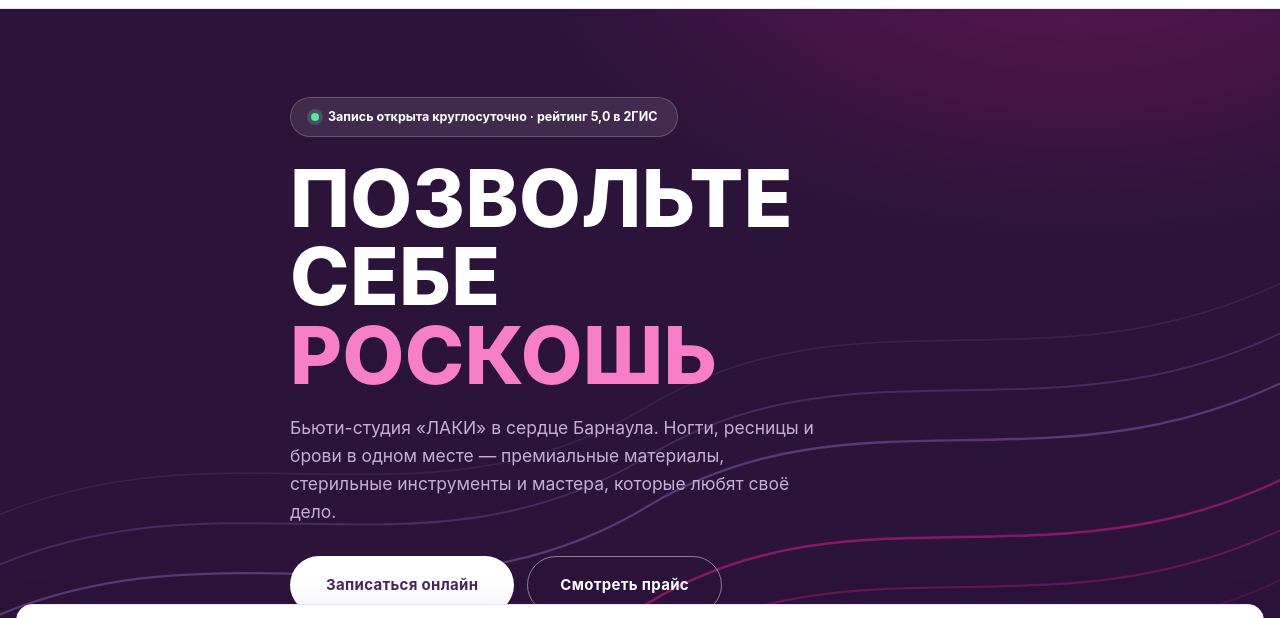
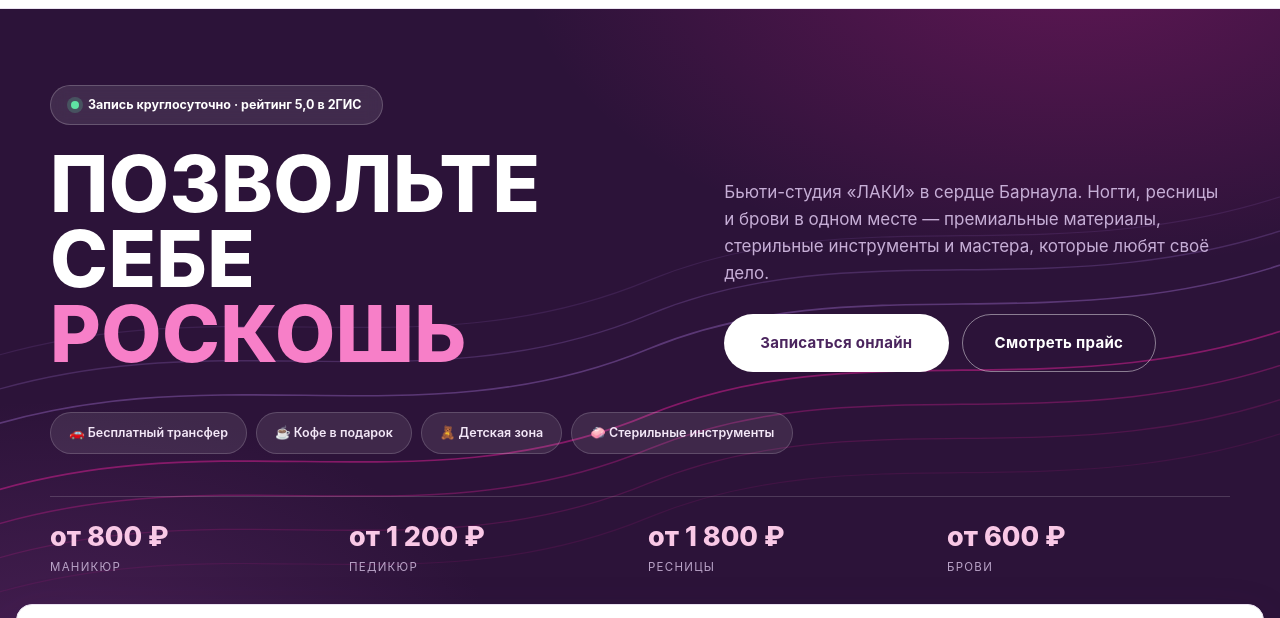
Before and after one commit to Tonys5794/laki, a plain HTML site: page index.html in a window 1280 px wide. Shown: the part 106-724 px from the top of the page. Drawn offline with Linux system fonts and the light colour scheme.

Commit message:
Add files via upload

```diff
--- a/index.html
+++ b/index.html
@@ -79,34 +79,36 @@ header{position:sticky;top:0;z-index:60;background:rgba(255,255,255,.94);backdro
   background:radial-gradient(900px 520px at 84% -10%, rgba(214,31,147,.30), transparent 62%),
              radial-gradient(760px 480px at 4% 108%, rgba(112,50,123,.42), transparent 60%)}
 .hero .waves{position:absolute;inset:auto 0 0 0;width:100%;height:78%;z-index:0;pointer-events:none}
-.hero-in{position:relative;z-index:1;padding:88px 0 78px;max-width:700px}
-@media(max-width:960px){.hero-in{padding:58px 0 54px;max-width:none}}
-.hero h1{font-size:clamp(38px,6.6vw,80px);line-height:.98;margin-bottom:20px;color:#fff}
+.hero-in{position:relative;z-index:1;padding:76px 0 60px}
+@media(max-width:960px){.hero-in{padding:52px 0 46px}}
+/* заголовок слева, текст с кнопками справа — чтобы не копилось в одну колонку */
+.hero-grid{display:grid;grid-template-columns:1.1fr .9fr;gap:56px;align-items:end}
+@media(max-width:960px){.hero-grid{grid-template-columns:1fr;gap:28px;align-items:start}}
+.hero h1{font-size:clamp(38px,6.2vw,78px);line-height:.96;margin:0;color:#fff}
 .hero h1 span{display:block}
 .hero h1 .accent{color:#f77fc8}
-.hero .lead{color:#c6aed6;font-size:17.5px;max-width:540px}
+.hero .lead{color:#c6aed6;font-size:17px;margin-bottom:26px}
 .pill{display:inline-flex;align-items:center;gap:9px;background:rgba(255,255,255,.1);
   border:1px solid rgba(255,255,255,.2);backdrop-filter:blur(8px);
   border-radius:100px;padding:9px 20px;font-size:12.5px;font-weight:700;color:#fff;margin-bottom:22px}
 .pill i{width:8px;height:8px;border-radius:50%;background:#5fe3a3;box-shadow:0 0 0 4px rgba(95,227,163,.22)}
-.hero .cta{display:flex;gap:13px;flex-wrap:wrap;margin-top:30px}
+.hero .cta{display:flex;gap:13px;flex-wrap:wrap}
 .hero .btn.solid{background:#fff;color:var(--violet);padding:17px 36px;font-size:15px}
 .hero .btn.solid:hover{box-shadow:0 14px 32px rgba(0,0,0,.3)}
 .hero .btn.line{border:1.5px solid rgba(255,255,255,.45);color:#fff;background:transparent;
   padding:16px 32px;font-size:15px}
 .hero .btn.line:hover{background:rgba(255,255,255,.12);color:#fff}
-.perks-row{display:flex;gap:9px;flex-wrap:wrap;margin-top:30px}
+.perks-row{display:flex;gap:9px;flex-wrap:wrap;margin-top:40px}
 .perks-row span{display:inline-flex;align-items:center;gap:8px;background:rgba(255,255,255,.09);
   border:1px solid rgba(255,255,255,.17);border-radius:100px;padding:10px 18px;font-size:12.5px;
   font-weight:600;color:#f3e7f7}
-.hero-prices{display:flex;flex-wrap:wrap;margin-top:38px;
+.hero-prices{display:flex;flex-wrap:wrap;gap:16px;justify-content:space-between;margin-top:42px;
   border-top:1px solid rgba(255,255,255,.16);padding-top:24px}
-.hero-prices div{padding-right:28px;margin-right:28px;border-right:1px solid rgba(255,255,255,.16)}
-.hero-prices div:last-child{border-right:0;margin-right:0;padding-right:0}
-.hero-prices b{display:block;font-size:22px;font-weight:800;color:#f9c8e6;line-height:1.2}
+.hero-prices div{flex:1 1 160px}
+.hero-prices b{display:block;font-size:clamp(20px,2.2vw,27px);font-weight:800;color:#f9c8e6;line-height:1.2}
 .hero-prices span{font-size:11.5px;color:#b9a3c7;letter-spacing:.11em;text-transform:uppercase}
 @media(max-width:640px){
-  .hero-prices div{padding:8px 16px 8px 0;margin-right:16px}
+  .hero-prices div{flex:1 1 40%}
   .perks-row span{font-size:11.5px;padding:9px 14px}
 }
 
@@ -251,17 +253,23 @@ footer a:hover{color:#f39ad0}
   </svg>
 
   <div class="wrap hero-in">
-    <span class="pill"><i></i>Запись открыта круглосуточно · рейтинг 5,0 в 2ГИС</span>
+    <div class="hero-grid">
+      <div>
+        <span class="pill"><i></i>Запись круглосуточно · рейтинг 5,0 в 2ГИС</span>
         <h1>
           <span>Позвольте себе</span>
           <span class="accent">роскошь</span>
         </h1>
-    <p class="lead">Бьюти-студия «ЛАКИ» в сердце Барнаула. Ногти, ресницы и брови в одном месте —
-      премиальные материалы, стерильные инструменты и мастера, которые любят своё дело.</p>
-
+      </div>
+      <div>
+        <p class="lead">Бьюти-студия «ЛАКИ» в сердце Барнаула. Ногти, ресницы и брови
+          в одном месте — премиальные материалы, стерильные инструменты и мастера,
+          которые любят своё дело.</p>
         <div class="cta">
           <a class="btn solid" href="https://n1969715.yclients.com/company/1440118/personal/menu" target="_blank" rel="noopener">Записаться онлайн</a>
           <a class="btn line" href="#price">Смотреть прайс</a>
+        </div>
+      </div>
     </div>
 
     <div class="perks-row">
```
Lines whose indentation alone changed are shown as unchanged.
